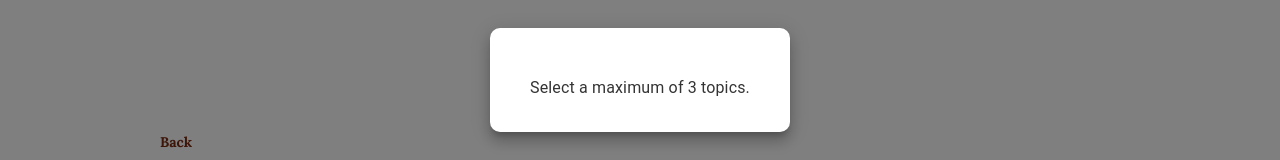
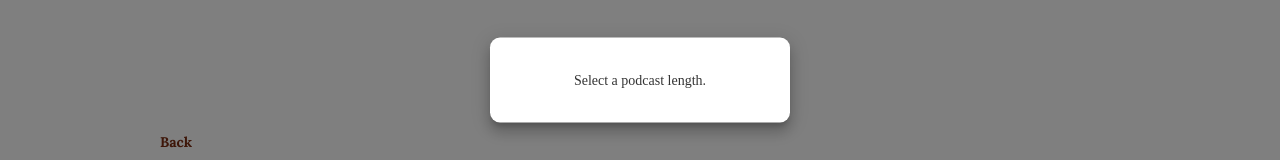
Before and after one commit to tarazoelee/capstone, a React (Create React App) app in the folder client/: page /createProfile in a window 1280 px wide. Both pictures are taken after a click on the button "Done". Shown: the top 160 px of the page. Built offline with nearby package versions, Linux system fonts and the light colour scheme; no server answers.

Commit message:
modal stuff

```diff
--- a/client/src/components/CreateProfile.js
+++ b/client/src/components/CreateProfile.js
@@ -15,6 +15,8 @@ function CreateProfile() {
   const {currentUser, logout } = useAuth();
   const [length, setLength] = useState([]);
   const [openModal, setOpenModal] = useState(false);
+  const [modalText, setModalText] = useState('');
+
 
   const style = {
     position: "absolute",
@@ -67,13 +69,14 @@ function CreateProfile() {
       console.log("selected: " + topic)
     }
     else{
-      setOpenModal(true); // Open the modal
-     // console.log("Can only select 3 topics");
+      setOpenModal(true);
+      setModalText('Select a maximum of 3 topics.')
     }
   }
 
   const handleCloseModal = () => {
-    setOpenModal(false); // Close the modal
+    setOpenModal(false);
+    setModalText('');
   };
 
   //---- SELECT NEW TOPIC AND CHANGE COLOR TO DISPLAY SELECTION----
@@ -107,6 +110,7 @@ function CreateProfile() {
     console.log(selectedTopics)
     if (length.length <= 0) {
       setOpenModal(true);
+      setModalText('Select a podcast length.');
     } else {
       postPrefs();
     }
@@ -136,9 +140,7 @@ function CreateProfile() {
         onClose={handleCloseModal}
         aria-describedby="modal-modal-title">
           <Box sx={style}>
-            <Typography id="modal-modal-title" sx={{ mt: 2 }}>
-             Select a maximum of 3 topics.
-            </Typography>
+            <p>{modalText}</p>
           </Box>
         </Modal>
 
```
